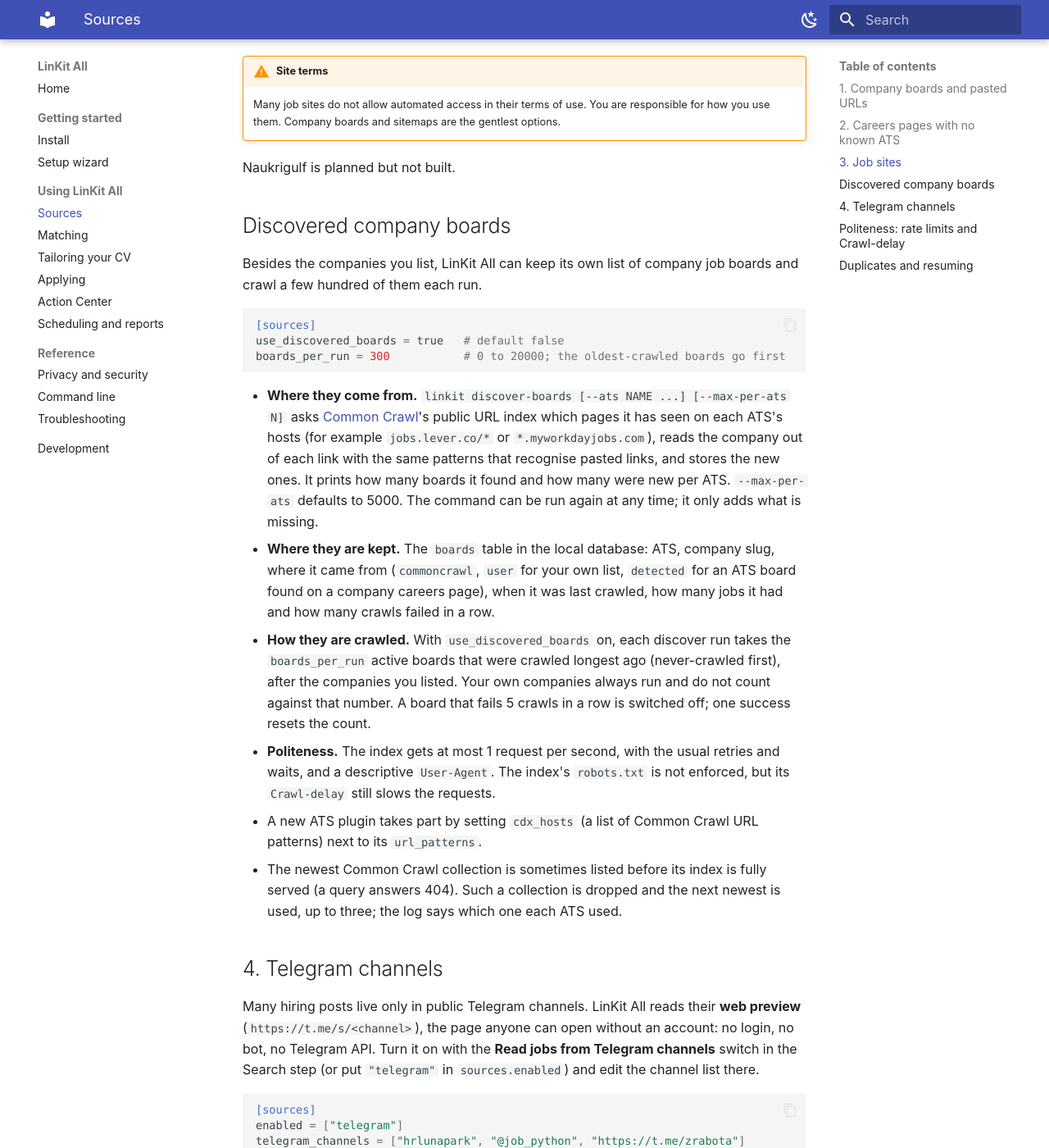
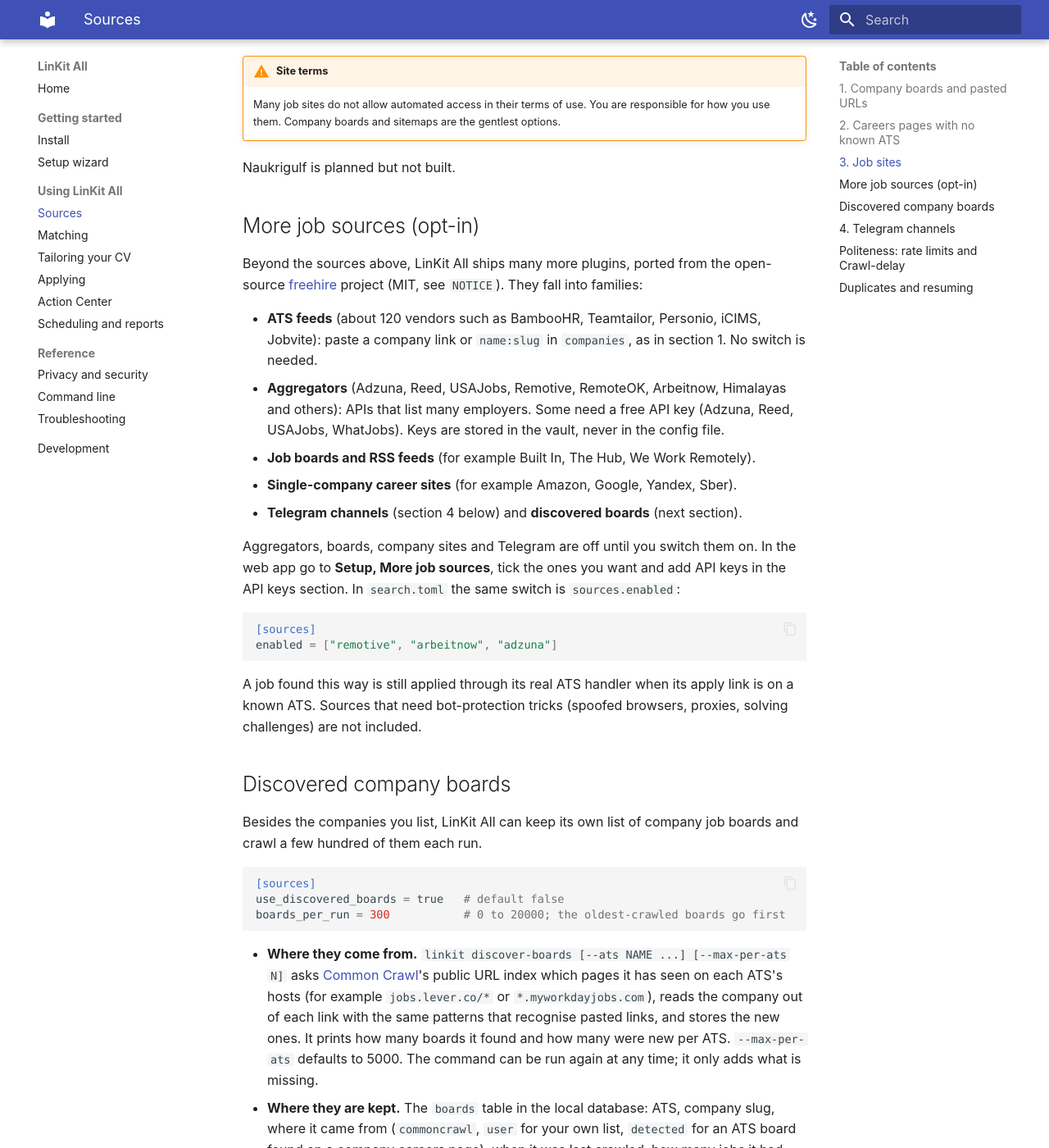
Before and after one commit to silentco2/LinKit-All, an MkDocs documentation site: the page built from docs/sources.md, in a window 1280 px wide and 1400 px high, scrolled down 2667 px. Shown: the whole window at 82% size. Built offline with MkDocs 1.6.1 and Material for MkDocs 9.7.7, drawn with Linux system fonts in a browser that asks for light colours; some of the changed text lies outside the part shown.

Commit message:
Docs: Phase 8 (sources ported from freehire) in plan, handoff, CLAUDE.md
plan.md marks Phase 8 done with final counts and every not-ported
source with its reason; handoff.md gains a Phase 8 section (what exists,
how sources are enabled, safety notes, known gaps); CLAUDE.md §5.2/§10
name the plugin packages, shared helpers, Telegram, Common Crawl boards
and vault API keys (still 200 lines, §2 untouched); docs/sources.md
explains the opt-in sources.

Co-Authored-By: Claude Opus 5.5 <noreply@anthropic.com>

````diff
--- a/docs/sources.md
+++ b/docs/sources.md
@@ -100,6 +100,34 @@ Glassdoor is searched without a country.
 
 Naukrigulf is planned but not built.
 
+## More job sources (opt-in)
+
+Beyond the sources above, LinKit All ships many more plugins, ported from the open-source
+[freehire](https://github.com/strelov1/freehire) project (MIT, see `NOTICE`). They fall into
+families:
+
+- **ATS feeds** (about 120 vendors such as BambooHR, Teamtailor, Personio, iCIMS, Jobvite):
+  paste a company link or `name:slug` in `companies`, as in section 1. No switch is needed.
+- **Aggregators** (Adzuna, Reed, USAJobs, Remotive, RemoteOK, Arbeitnow, Himalayas and others):
+  APIs that list many employers. Some need a free API key (Adzuna, Reed, USAJobs, WhatJobs).
+  Keys are stored in the vault, never in the config file.
+- **Job boards and RSS feeds** (for example Built In, The Hub, We Work Remotely).
+- **Single-company career sites** (for example Amazon, Google, Yandex, Sber).
+- **Telegram channels** (section 4 below) and **discovered boards** (next section).
+
+Aggregators, boards, company sites and Telegram are off until you switch them on. In the web
+app go to **Setup, More job sources**, tick the ones you want and add API keys in the API keys
+section. In `search.toml` the same switch is `sources.enabled`:
+
+```toml
+[sources]
+enabled = ["remotive", "arbeitnow", "adzuna"]
+```
+
+A job found this way is still applied through its real ATS handler when its apply link is on a
+known ATS. Sources that need bot-protection tricks (spoofed browsers, proxies, solving
+challenges) are not included.
+
 ## Discovered company boards
 
 Besides the companies you list, LinKit All can keep its own list of company job boards and
````
Also changed, not shown: other parts of docs/sources.md (+1 -1 lines), CLAUDE.md (+20 -20 lines), handoff.md (+45 -4 lines), plan.md (+17 -12 lines).
